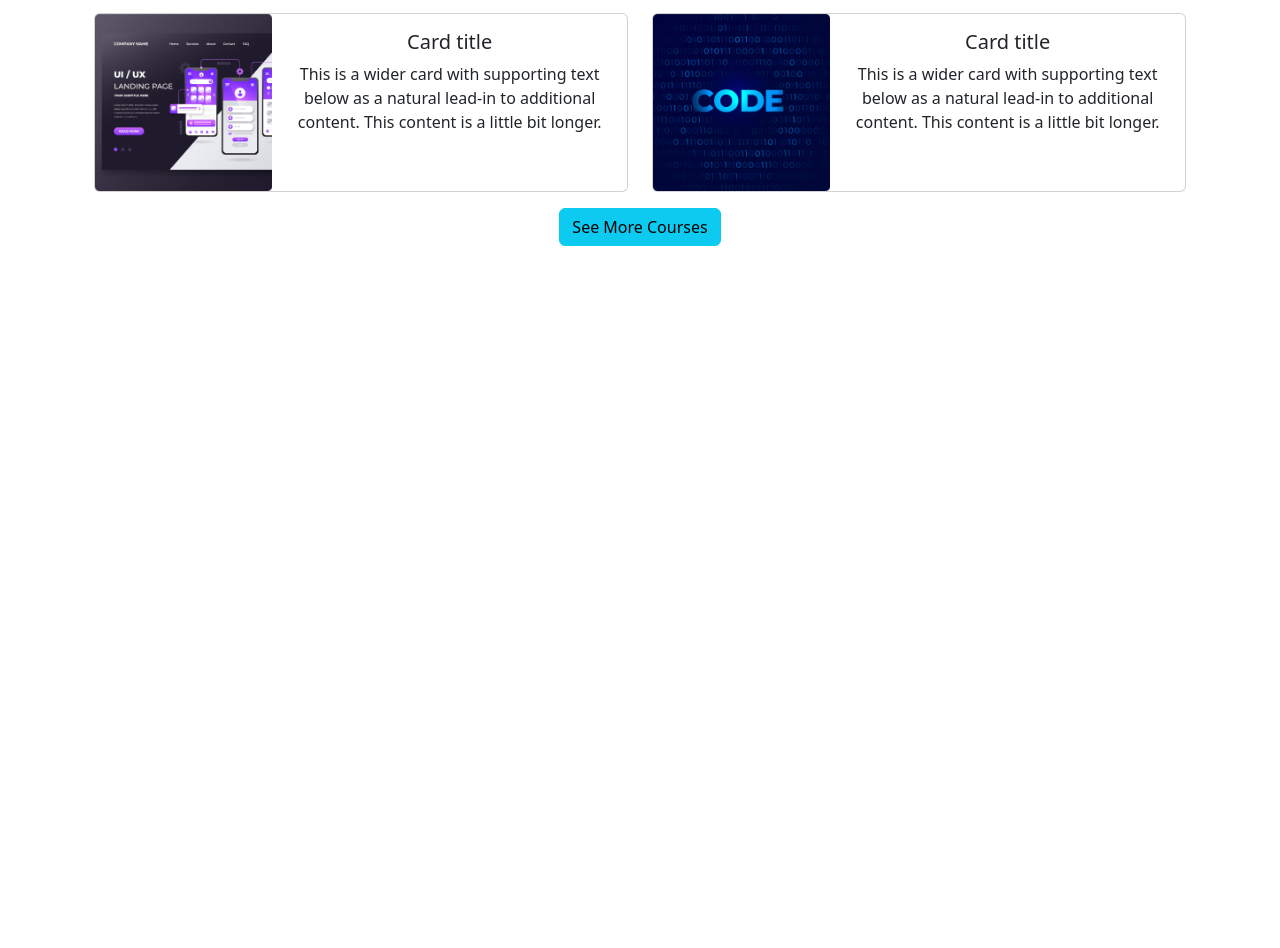
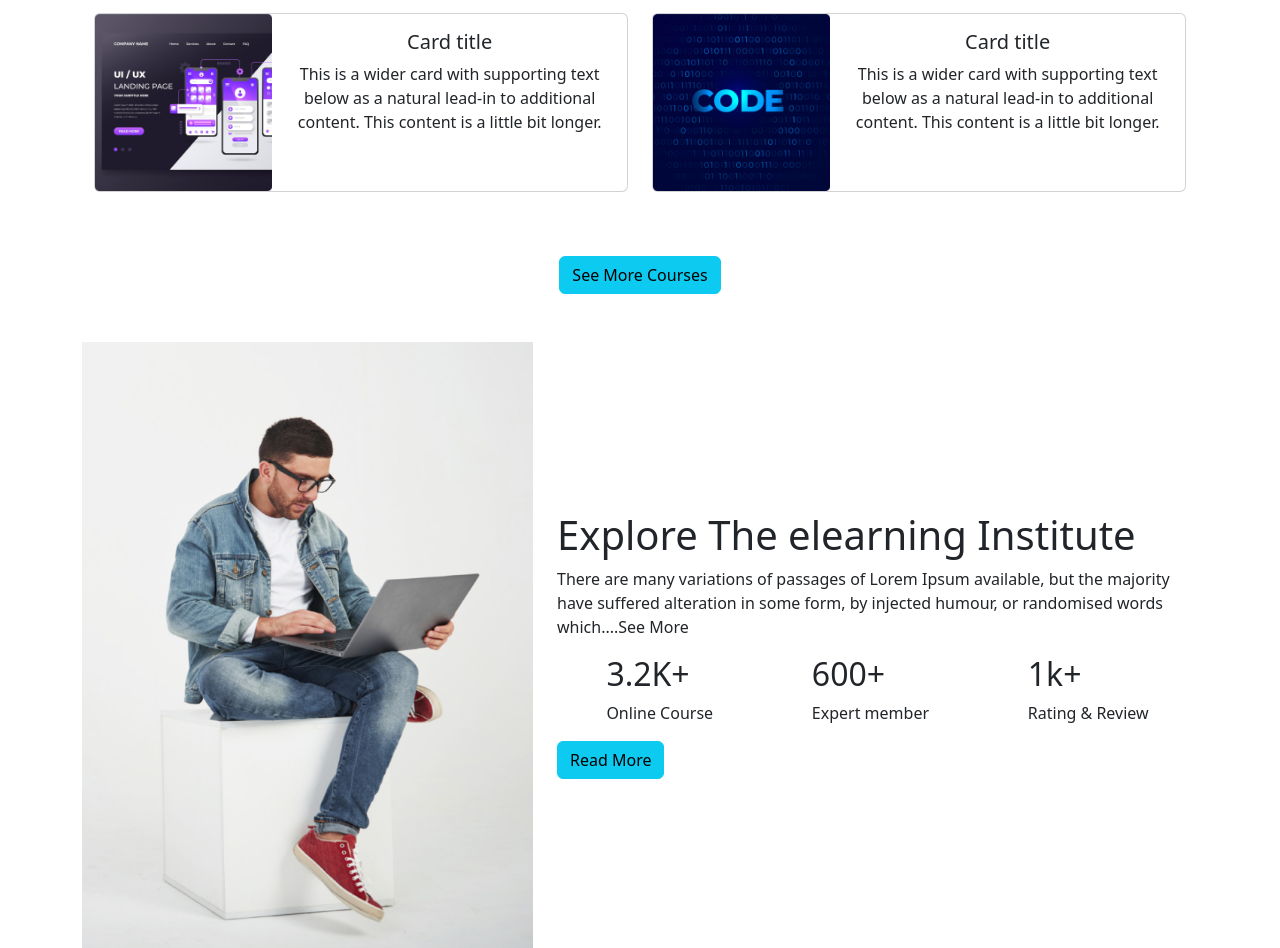
Before and after one commit to majharul224/web-learning, a plain HTML site: page index.html in a window 1280 px wide. Shown: the part 1094-2042 px from the top of the page. Before the commit the page ends 1340 px from the top, so only its background shows below. Drawn offline with nearby package versions, Linux system fonts and the light colour scheme.

Commit message:
explore section added

```diff
--- a/index.html
+++ b/index.html
@@ -112,7 +112,7 @@
     <!------------- header end ---------->
     <!-------------- main start ----------->
     <main>
-        <!----------- Discover start--------->
+        <!----------- Discover section start--------->
         <section class="mt-5">
             <div class="w-50 m-auto text-center">
                 <h1>Discover Our Popular Courses</h1>
@@ -120,7 +120,7 @@
                     looking at its layout.</p>
             </div>
         </section>
-        <!----------- Discover end--------->
+        <!----------- Discover section end--------->
         <!------------- course card start---------->
         <section>
             <div class="container text-center">
@@ -128,7 +128,7 @@
 
                     <!----------- course single card start --------->
 
-                    <div class="col-sm-12 col-md-6 col-lg-6">
+                    <div class="col-sm-12 col-md-12 col-lg-6">
                         <div class="card mb-3">
                             <div class="row g-0 ">
                                 <div class="col-md-4 col-lg-4 col-sm-12 ">
@@ -149,7 +149,7 @@
 
                     <!----------- course single card start --------->
 
-                    <div class="col-sm-12 col-md-6 col-lg-6">
+                    <div class="col-sm-12 col-md-12 col-lg-6">
                         <div class="card mb-3">
                             <div class="row g-0">
                                 <div class="col-md-4 col-lg-4 col-sm-12">
@@ -168,7 +168,7 @@
                     </div>
                     <!----------- course single card end --------->
                     <!----------- course single card start --------->
-                    <div class="col-sm-12 col-md-6 col-lg-6">
+                    <div class="col-sm-12 col-md-12 col-lg-6">
                         <div class="card mb-3">
                             <div class="row g-0 ">
                                 <div class="col-md-4 col-lg-4 col-sm-12 ">
@@ -187,7 +187,7 @@
                     </div>
                     <!----------- course single card end --------->
                     <!----------- course single card start --------->
-                    <div class="col-sm-12 col-md-6 col-lg-6">
+                    <div class="col-sm-12 col-md-12 col-lg-6">
                         <div class="card mb-3">
                             <div class="row g-0">
                                 <div class="col-md-4 col-lg-4 col-sm-12">
@@ -207,7 +207,7 @@
                     <!----------- course single card end --------->
 
                     <!----------- course single card start --------->
-                    <div class="col-sm-12 col-md-6 col-lg-6">
+                    <div class="col-sm-12 col-md-12 col-lg-6">
                         <div class="card mb-3">
                             <div class="row g-0 ">
                                 <div class="col-md-4 col-lg-4 col-sm-12 ">
@@ -227,7 +227,7 @@
                     <!----------- course single card end --------->
 
                     <!----------- course single card start --------->
-                    <div class="col-sm-12 col-md-6 col-lg-6">
+                    <div class="col-sm-12 col-md-12 col-lg-6">
                         <div class="card mb-3">
                             <div class="row g-0">
                                 <div class="col-md-4 col-lg-4 col-sm-12">
@@ -246,9 +246,44 @@
                     </div>
                 </div>
             </div>
-            <button class="btn btn-info mx-auto d-block">See More Courses</button>
+            <button class="btn btn-info mx-auto mb-5 mt-5 d-block">See More Courses</button>
         </section>
         <!------------- course card end---------->
+
+        <!---------Explore section start ---------->
+        <section>
+            <div class="row">
+                <div class="col-lg-5">
+                    <img src="images/working.png" class="d-block w-100" alt="...">
+                </div>
+                <div class="col-lg-7 d-flex align-items-center">
+                    <div>
+                        <h1>Explore The elearning Institute</h1>
+                        <p>There are many variations of passages of Lorem Ipsum available, but the majority have
+                            suffered alteration in some form, by injected humour, or randomised words which....See More
+                        </p>
+                        <div class=" d-flex justify-content-around">
+                            <div>
+                                <h2>3.2K+</h2>
+                                <p>Online Course</p>
+                            </div>
+                            <div>
+                                <h2>600+</h2>
+                                <p>Expert member</p>
+                            </div>
+                            <div>
+                                <h2>1k+</h2>
+                                <p>Rating & Review</p>
+                            </div>
+                        </div>
+                        <button class="btn btn-info">Read More</button>
+                    </div>
+                </div>
+            </div>
+        </section>
+        <!---------Explore section end ---------->
+
+
     </main>
     <!-------------- main end ----------->
     <script src="https://cdn.jsdelivr.net/npm/bootstrap@5.2.0/dist/js/bootstrap.bundle.min.js"
```
